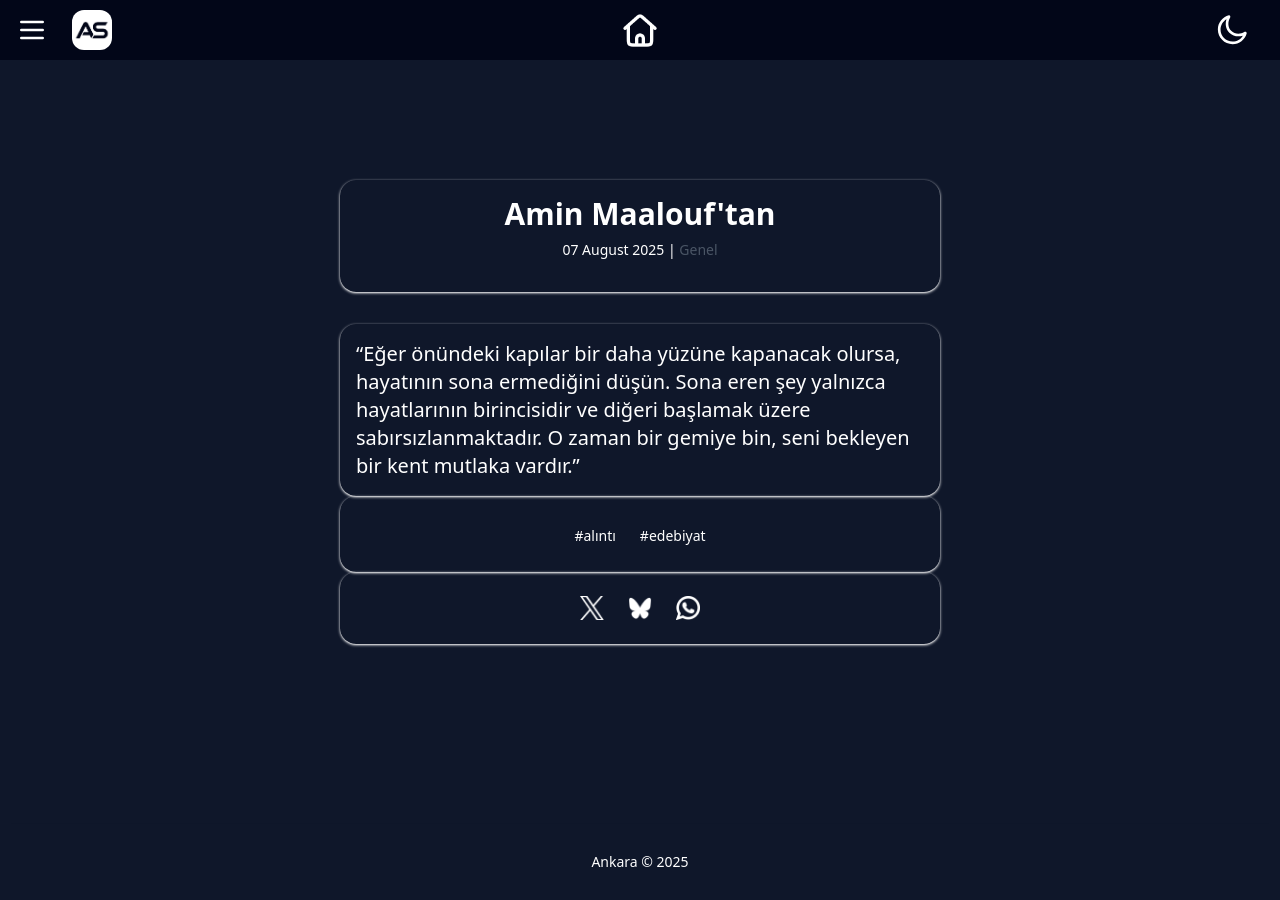
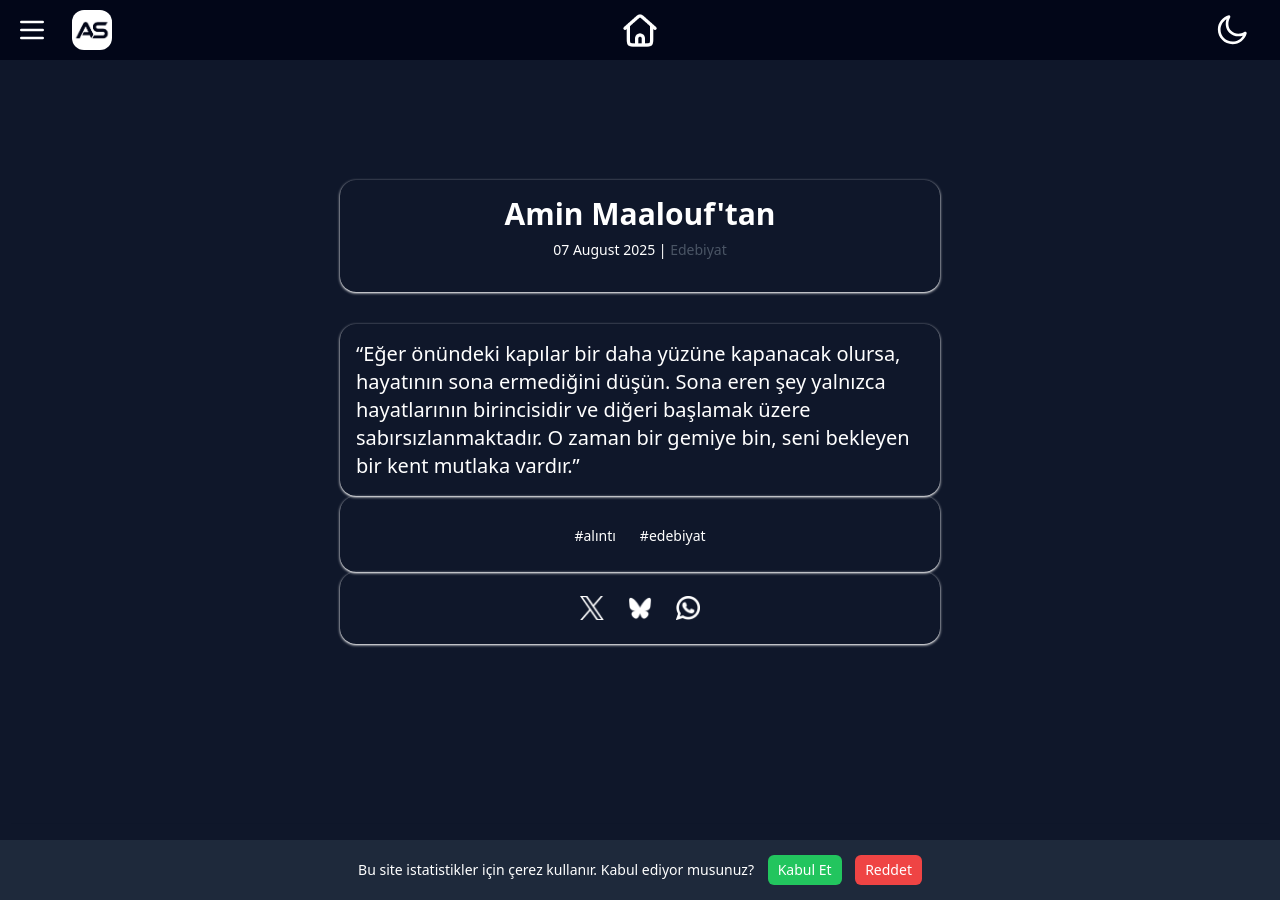
Before and after one commit to lprsylmz/alpersoylemez.tr, a Jekyll site: the page built from _posts/2025-08-07-amin-maalouf.md, in a window 1280 px wide and 900 px high. Built offline with Jekyll 4.4.1, drawn with Linux system fonts in a browser that asks for light colours.

Commit message:
[add] Cookies

```diff
--- a/_layouts/default.html
+++ b/_layouts/default.html
@@ -53,9 +71,60 @@
         [x-cloak] {
             display: none !important;
         }
+
+        #cookie-banner {
+            position: fixed;
+            bottom: 0;
+            left: 0;
+            right: 0;
+            background: #1e293b;
+            color: #fff;
+            padding: 15px;
+            text-align: center;
+            font-size: 14px;
+            z-index: 9999;
+        }
+
+        #cookie-banner button {
+            margin-left: 10px;
+            padding: 5px 10px;
+            border: none;
+            border-radius: 6px;
+            cursor: pointer;
+        }
+
+        #cookie-accept {
+            background: #22c55e;
+            color: #fff;
+        }
+
+        #cookie-reject {
+            background: #ef4444;
+            color: #fff;
+        }
     </style>
 
-    <!-- Tema tercihini hemen uygula -->
+    <script>
+        document.addEventListener("DOMContentLoaded", function () {
+            const consent = localStorage.getItem("analytics_consent");
+            if (!consent) {
+                document.getElementById("cookie-banner").style.display = "block";
+            }
+
+            document.getElementById("cookie-accept").onclick = function () {
+                localStorage.setItem("analytics_consent", "accepted");
+                loadAnalytics();
+                document.getElementById("cookie-banner").remove();
+            };
+
+            document.getElementById("cookie-reject").onclick = function () {
+                localStorage.setItem("analytics_consent", "rejected");
+                document.getElementById("cookie-banner").remove();
+            };
+        });
+    </script>
+
+    <!-- Tema tercihi -->
     <script>
         (function () {
             const isDark = localStorage.getItem('darkMode') === 'true';
@@ -89,7 +158,12 @@
 
     {% include footer.html %}
 
-    <!-- URL değiştirme kodu kaldırıldı -->
+    <!-- Çerez izin bannerı -->
+    <div id="cookie-banner" style="display:none;">
+        Bu site istatistikler için çerez kullanır. Kabul ediyor musunuz?
+        <button id="cookie-accept">Kabul Et</button>
+        <button id="cookie-reject">Reddet</button>
+    </div>
 
 </body>
 
--- a/_posts/2025-08-07-amin-maalouf.md
+++ b/_posts/2025-08-07-amin-maalouf.md
@@ -3,7 +3,7 @@ layout: post
 title: "Amin Maalouf'tan"
 date: 2025-08-07
 description: "Amin Maalouf'tan alıntı"
-categories: [Genel]
+categories: [Edebiyat]
 tags: [alıntı, edebiyat]
 ---
 
```
Also changed, not shown: other parts of _layouts/default.html (+25 -7 lines).
